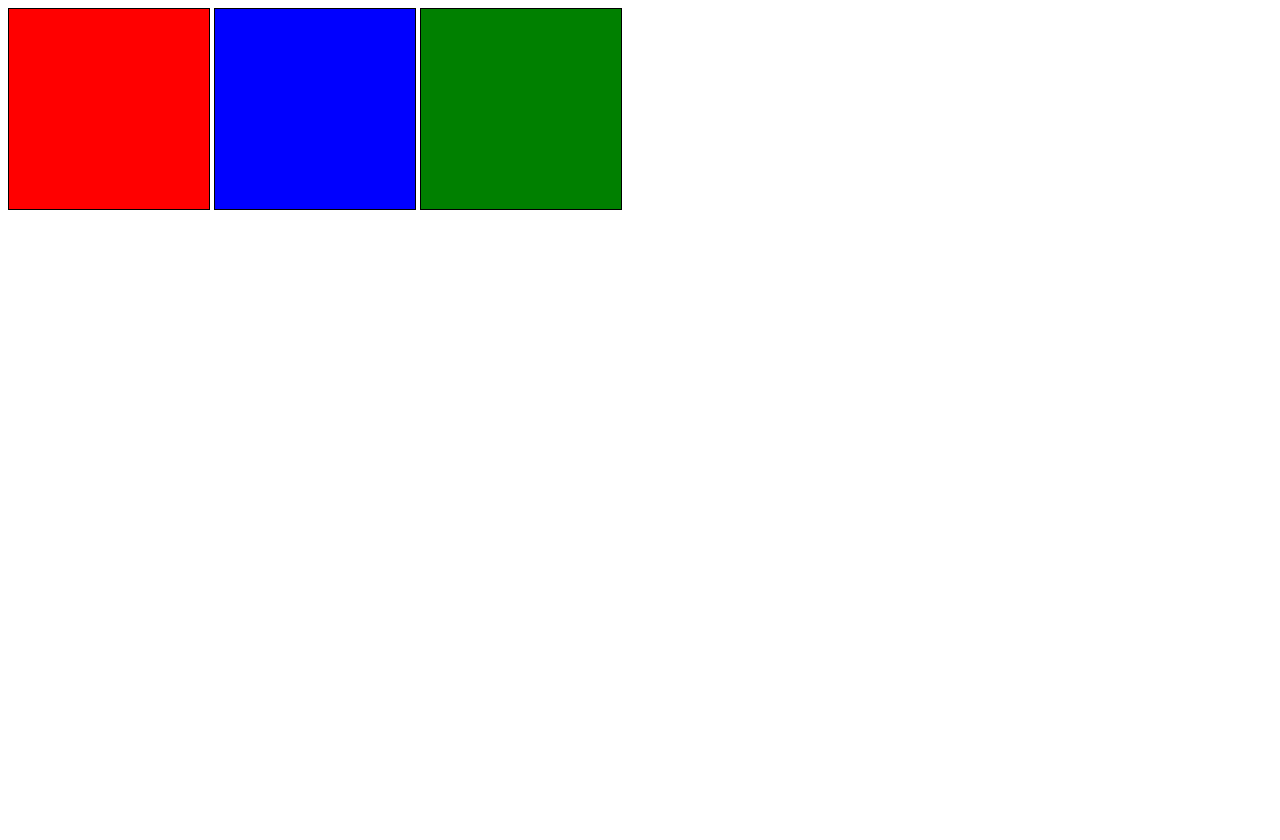
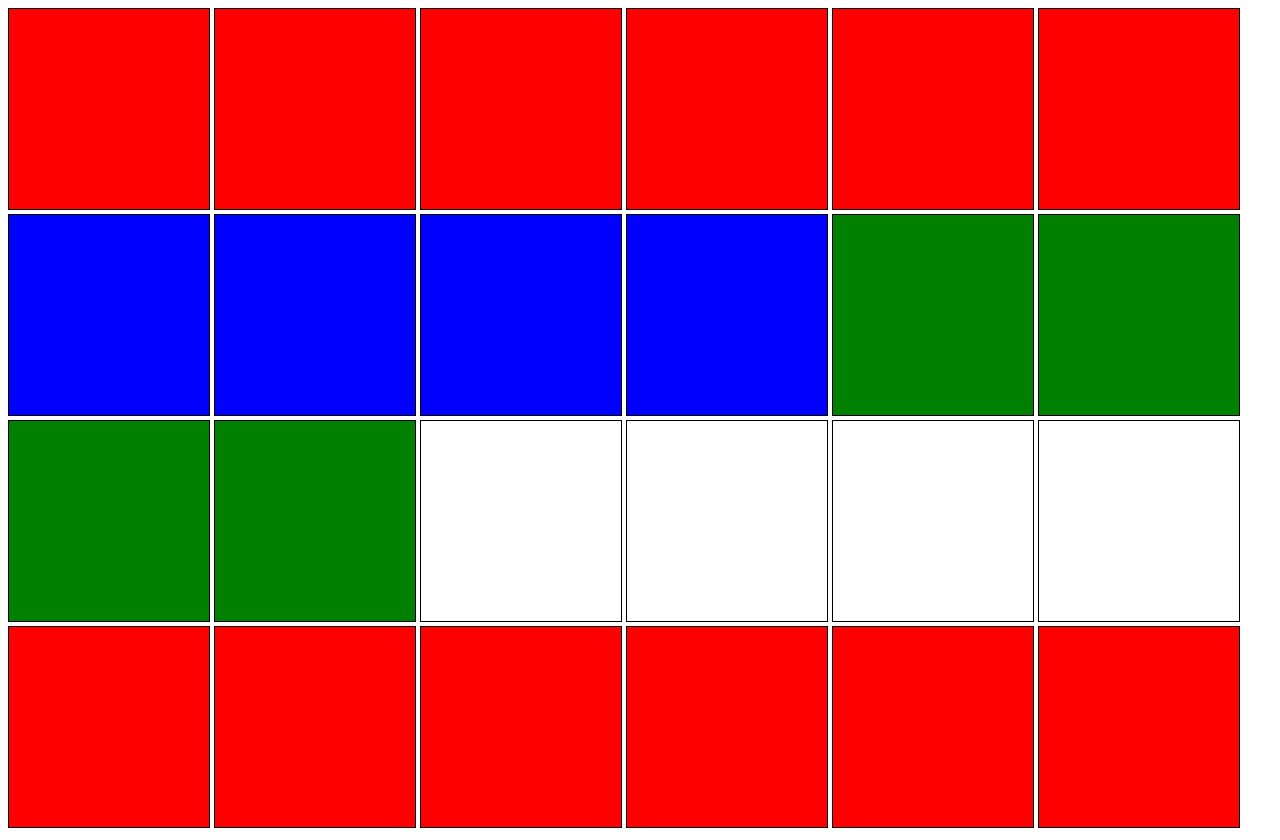
Before and after one commit to julia-gneves/Atividade-7---Seletores---Descodificadas, a plain HTML site: page index.html in a window 1280 px wide. Before the commit the page ends 800 px from the top, so only its background shows below. Drawn offline with Linux system fonts and the light colour scheme.

Commit message:
Update index.html

```diff
--- a/index.html
+++ b/index.html
@@ -1,11 +1,37 @@
 <!DOCTYPE html>
-<html>
+<html lang="en">
 <head>
-	<link rel="stylesheet" type="text/css" href="style.css">
+    <meta charset="UTF-8">
+    <meta name="viewport" content="width=device-width, initial-scale=1.0">
+    <title>Quadrados Coloridos</title>
+    <link rel="stylesheet" href="style.css">
 </head>
 <body>
-	<div id="square1" class="square red"></div>
-	<div id="square2" class="square blue"></div>
-	<div id="square3" class="square green"></div>
+    <div class="grid">
+        <div class="square red"></div>
+        <div class="square red"></div>
+        <div class="square red"></div>
+        <div class="square red"></div>
+        <div class="square red"></div>
+        <div class="square red"></div>
+        <div class="square blue"></div>
+        <div class="square blue"></div>
+        <div class="square blue"></div>
+        <div class="square blue"></div>
+        <div class="square green"></div>
+        <div class="square green"></div>
+        <div class="square green"></div>
+        <div class="square green"></div>
+        <div class="square yellow"></div>
+        <div class="square yellow"></div>
+        <div class="square yellow"></div>
+        <div class="square yellow"></div>
+        <div class="square red"></div>
+        <div class="square red"></div>
+        <div class="square red"></div>
+        <div class="square red"></div>
+        <div class="square red"></div>
+        <div class="square red"></div>
+    </div>
 </body>
 </html>
```
